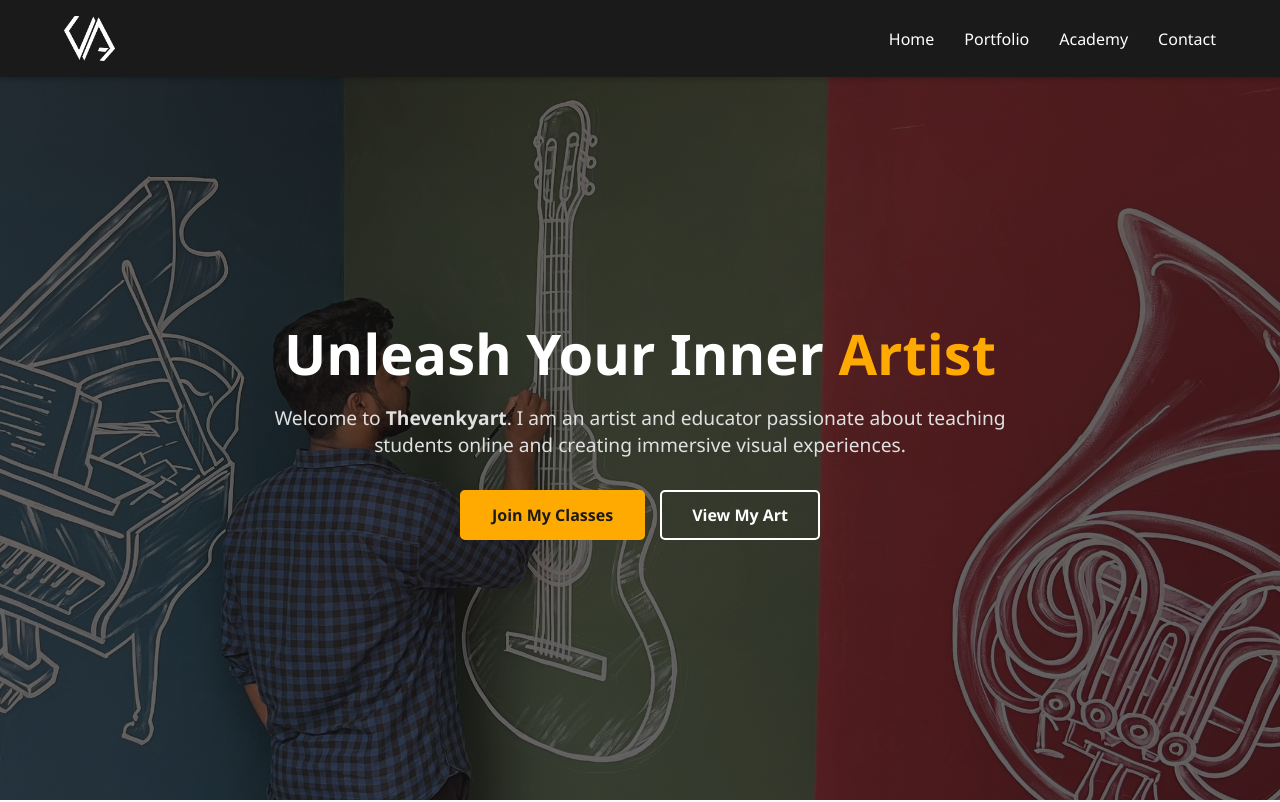
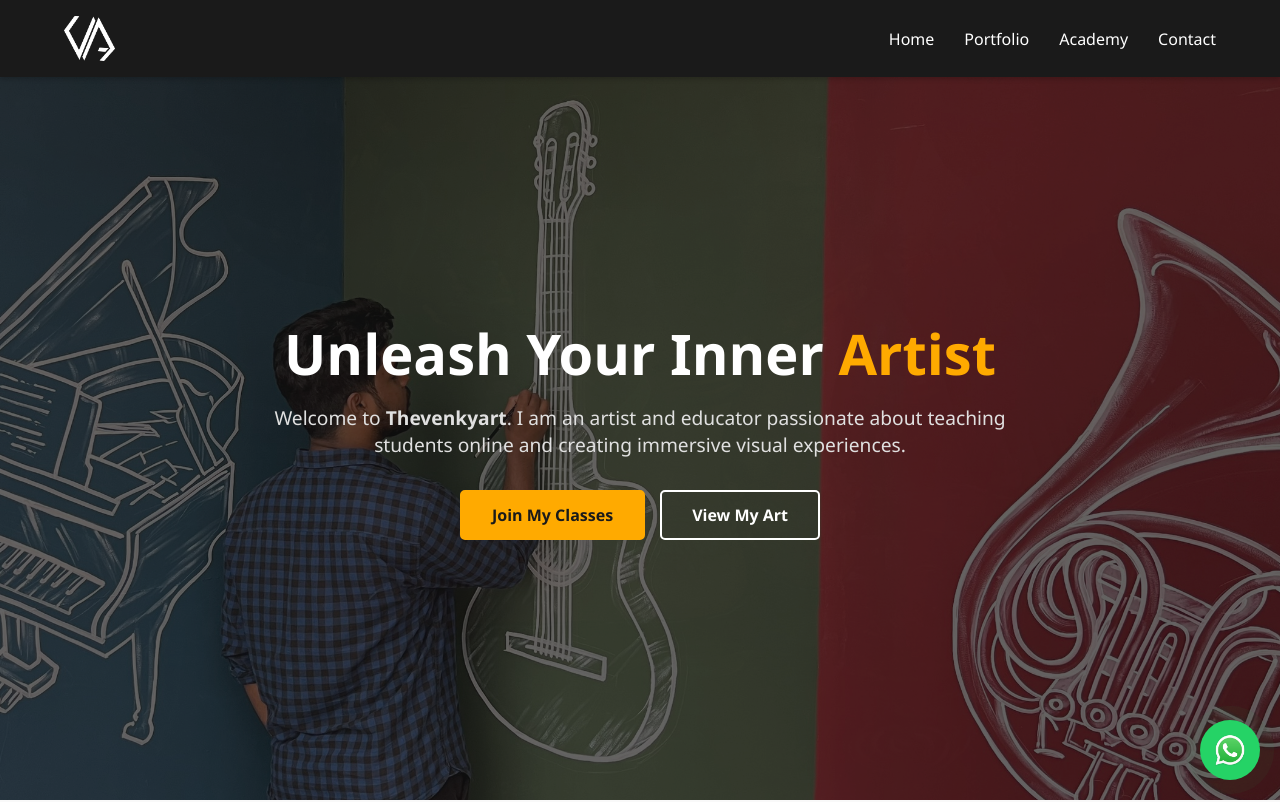
Before and after one commit to Venkateshthammisetti/thevenkyart-website, a plain HTML site: page index.html in a window 1280 px wide. Shown: the top 802 px of the page. Drawn offline with Linux system fonts and the light colour scheme.

Commit message:
WS-002: whatsapp button feature

```diff
--- a/CSS/style.css
+++ b/CSS/style.css
@@ -677,3 +677,58 @@ footer {
         font-size: 0.9rem;
     }
 }
+
+
+/* --- FLOATING WHATSAPP BUTTON --- */
+.whatsapp-float {
+    position: fixed;
+    bottom: 20px;
+    right: 20px;
+    width: 60px;
+    height: 60px;
+    background-color: #25d366; /* WhatsApp Green */
+    color: white;
+    border-radius: 50%;
+    box-shadow: 2px 2px 10px rgba(0, 0, 0, 0.3);
+    display: flex;
+    align-items: center;
+    justify-content: center;
+    z-index: 2000; /* Ensure it stays on top of everything */
+    transition: transform 0.3s ease;
+}
+
+.whatsapp-float:hover {
+    transform: scale(1.1); /* Slight zoom on hover */
+}
+
+.whatsapp-float img {
+    width: 35px; /* Adjust based on your icon size */
+    height: 35px;
+    object-fit: contain;
+}
+
+/* Optional: Pulse Animation to grab attention */
+@keyframes pulse {
+    0% { box-shadow: 0 0 0 0 rgba(37, 211, 102, 0.7); }
+    70% { box-shadow: 0 0 0 15px rgba(37, 211, 102, 0); }
+    100% { box-shadow: 0 0 0 0 rgba(37, 211, 102, 0); }
+}
+
+.whatsapp-float {
+    animation: pulse 2s infinite;
+}
+
+/* RESPONSIVE: Adjust for mobile to not cover content */
+@media screen and (max-width: 768px) {
+    .whatsapp-float {
+        width: 50px;
+        height: 50px;
+        bottom: 15px;
+        right: 15px;
+    }
+
+    .whatsapp-float img {
+        width: 28px;
+        height: 28px;
+    }
+}
--- a/index.html
+++ b/index.html
@@ -205,6 +205,12 @@
         </div>
     </div>
 </section>
+<a href="https://wa.me/919963613404?text=Hi%20Thevenkyart,%20I%20want%20to%20inquire%20about%20classes"
+   class="whatsapp-float"
+   target="_blank"
+   rel="noopener noreferrer">
+    <img src="assets/images/whatsapp-icon.webp" alt="Chat on WhatsApp">
+</a>
 
 <footer>
     <p>&copy; 2025 Thevenkyart. Designed & Built by You.</p>
```
Also changed, not shown: assets/images/whatsapp-icon.webp (added).
